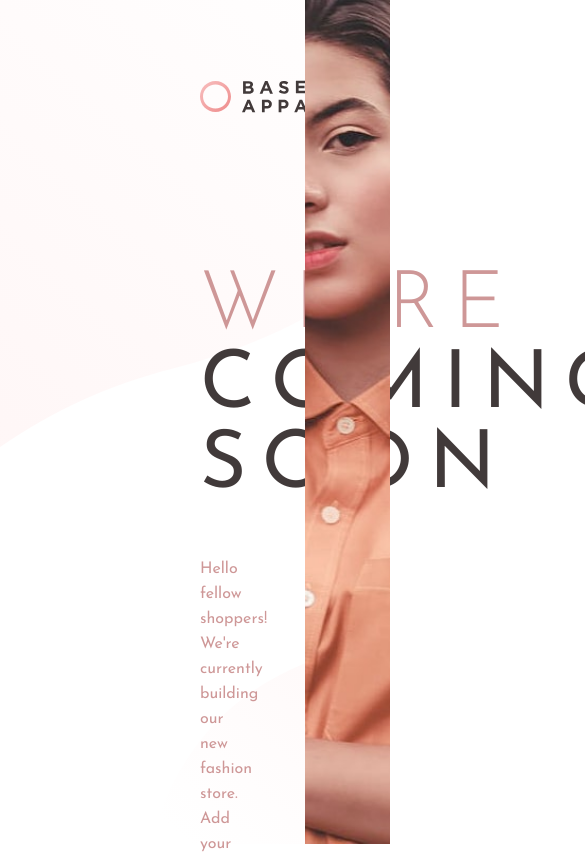
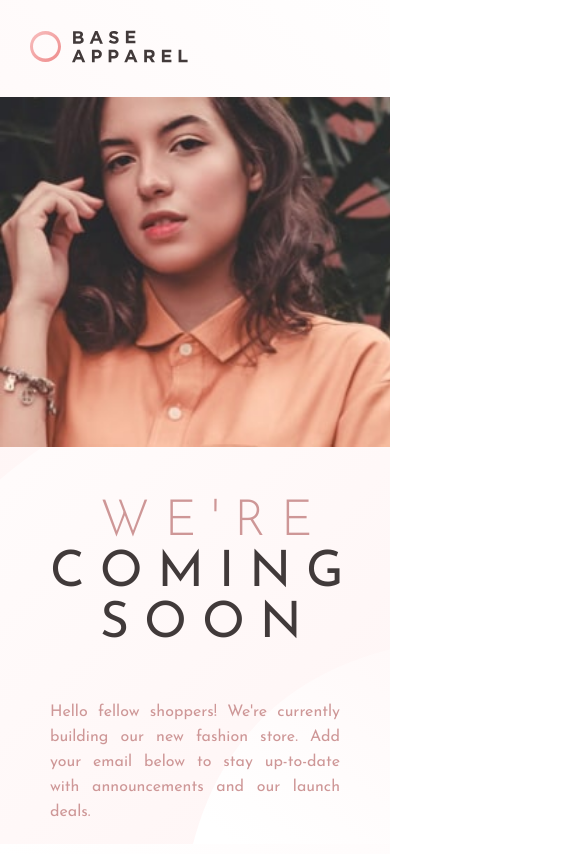
Before and after one commit to kardahim/base-apparel-coming-soon, a plain HTML site: page index.html in a window 390 px wide. Shown: the top 854 px of the page, 585 px wide, since content can reach past the window. Drawn offline with Linux system fonts and the light colour scheme.

Commit message:
mobile finish

```diff
--- a/css/style.css
+++ b/css/style.css
@@ -22,6 +22,7 @@ body {
     display: flex;
     flex-direction: column;
     height: 100vh;
+    background: linear-gradient(135deg,hsl(0, 0%, 100%),hsl(0, 100%, 98%));
 }
 
 main {
@@ -36,7 +37,6 @@ main {
     background-image: url("/images/bg-pattern-desktop.svg");
     background-size: cover;
     background-position:bottom;
-    /* background: linear-gradient(135deg,hsl(0, 0%, 100%),hsl(0, 100%, 98%)); */
 }
 
 .image {
@@ -131,3 +131,125 @@ main {
 .attribution a {
   color: hsl(228, 45%, 44%);
 }
+
+.mobile-image {
+    background: url("/images/hero-mobile.jpg") no-repeat;
+    height: 450px;
+    width: 100%;
+    background-size: cover;
+    display: none;
+}
+
+@media screen and (max-width: 1440px) {
+    .content {
+        padding: 80px 20% 0px 200px;
+    }
+
+    .middle h1 {
+        font-size: 70px;
+    }
+}
+
+@media screen and (max-width: 1200px) {
+    .content {
+        padding: 80px 15% 0px 200px;
+    }
+
+    .middle h1 {
+        font-size: 60px;
+    }
+}
+
+@media screen and (max-width: 1024px) {
+    .content {
+        padding: 80px 10% 0px 150px;
+    }
+
+    .middle h1 {
+        font-size: 50px;
+    }
+}
+
+@media screen and (max-width: 900px) {
+    .content {
+        padding: 80px 10% 0px 100px;
+    }
+
+    .middle h1 {
+        font-size: 40px;
+    }
+}
+
+/* mobile */
+@media screen and (max-width: 768px) {
+    .image {
+        display:none;
+    }
+
+    .content {
+        width: 100%;
+        padding: 0;
+    }
+
+    .mobile-image {
+        display: block;
+    }
+
+    .top {
+        padding: 30px;
+    }
+
+    .middle {
+        margin-top: 50px;
+        padding: 0 100px;
+    }
+
+    .middle h1 {
+        font-size: 60px;
+    }
+
+    .middle p {
+        font-size: 20px;
+        text-align: justify;
+    }
+
+    .middle h1:nth-child(1), .middle h1:nth-child(3)  {
+        text-indent: 50px;
+    }
+
+    .bottom {
+        padding: 0 100px 80px;
+    }
+
+    .bottom button {
+        right: 100px;
+    }
+}
+
+@media screen and (max-width: 500px) {
+    .mobile-image {
+        height: 350px;
+    }
+
+    .middle {
+        padding: 0 50px;
+    }
+
+    .bottom {
+        padding: 0 50px 50px;
+    }
+
+    .bottom button {
+        right: 50px;
+    }
+}
+
+@media screen and (max-width: 425px) {
+    .middle h1 {
+        font-size: 50px;
+    }
+
+    .middle p {
+        font-size: var(--fs);
+    }
+}
--- a/index.html
+++ b/index.html
@@ -19,6 +19,7 @@
   <main>
     <div class="content">
       <div class="top"><img src="/images/logo.svg" alt="logo"></div>
+      <div class="mobile-image"></div>
       <div class="middle">
         <h1>We're</h1>
         <h1>coming</h1>
```
